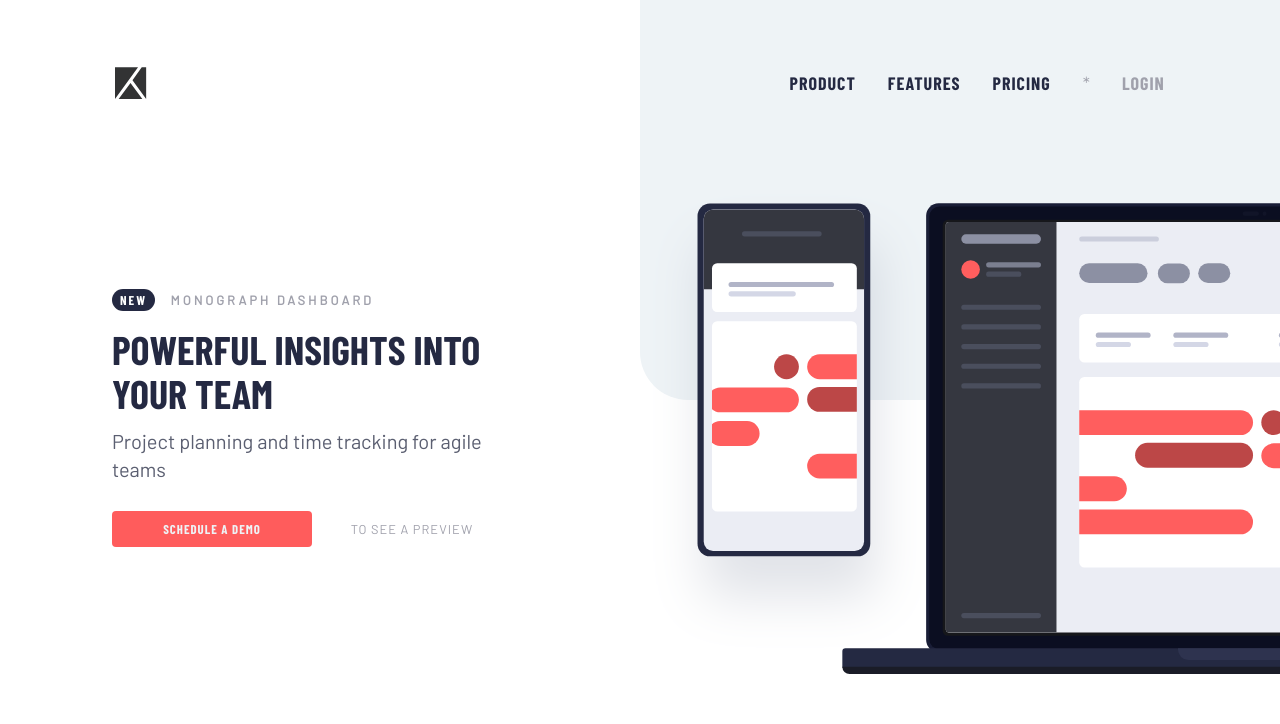
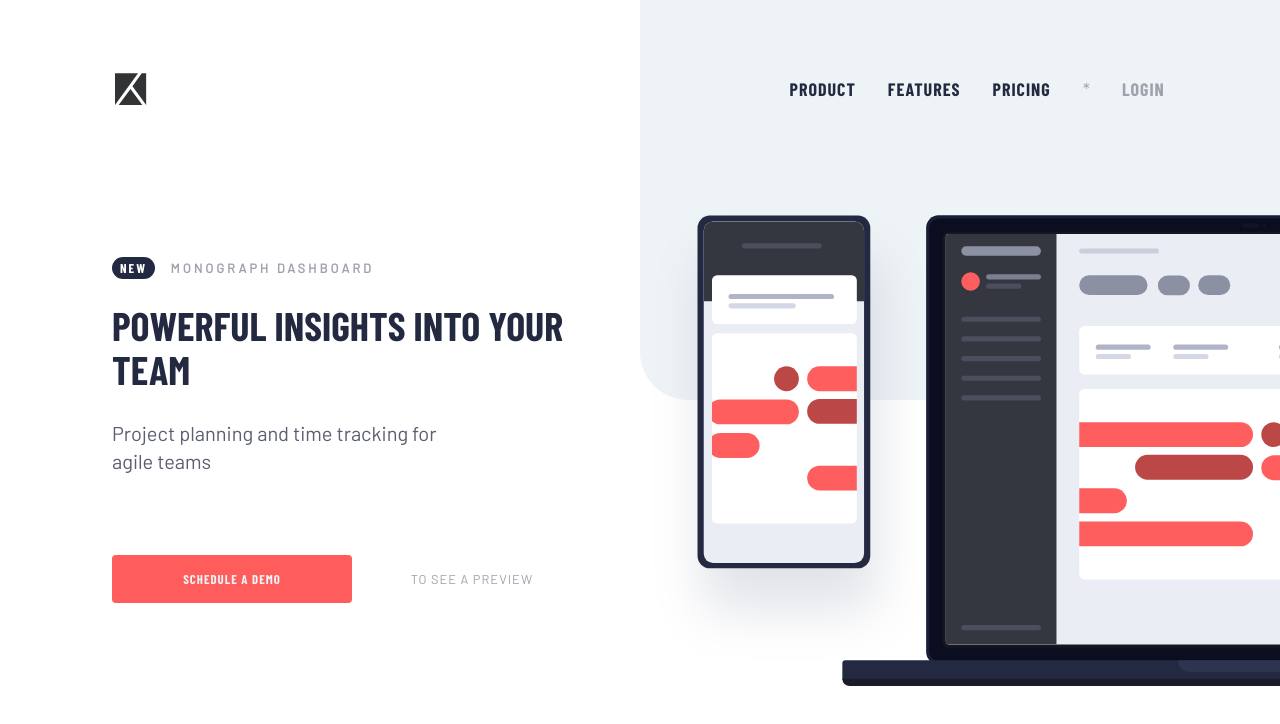
Before and after one commit to LesleyWesley/project-tracking-component, a plain HTML site: page index.html in a window 1280 px wide. Drawn offline with nearby package versions, Linux system fonts and the light colour scheme.

Commit message:
Added spacing on desktop content section

```diff
--- a/css/main.css
+++ b/css/main.css
@@ -389,7 +389,25 @@ a {
   }
 
   .content-section {
-    width: 50%;
+    width: 60%;
     margin: 0 0 0 7rem;
+    max-width: 30rem;
+  }
+
+  h2 {
+    margin-top: 1rem;
+  }
+
+  p {
+    margin-top: 1rem;
+    max-width: 75%;
+  }
+
+  .link-section {
+    margin-top: 5rem;
+  }
+
+  a {
+    padding: 1rem 0;
   }
 }
```
